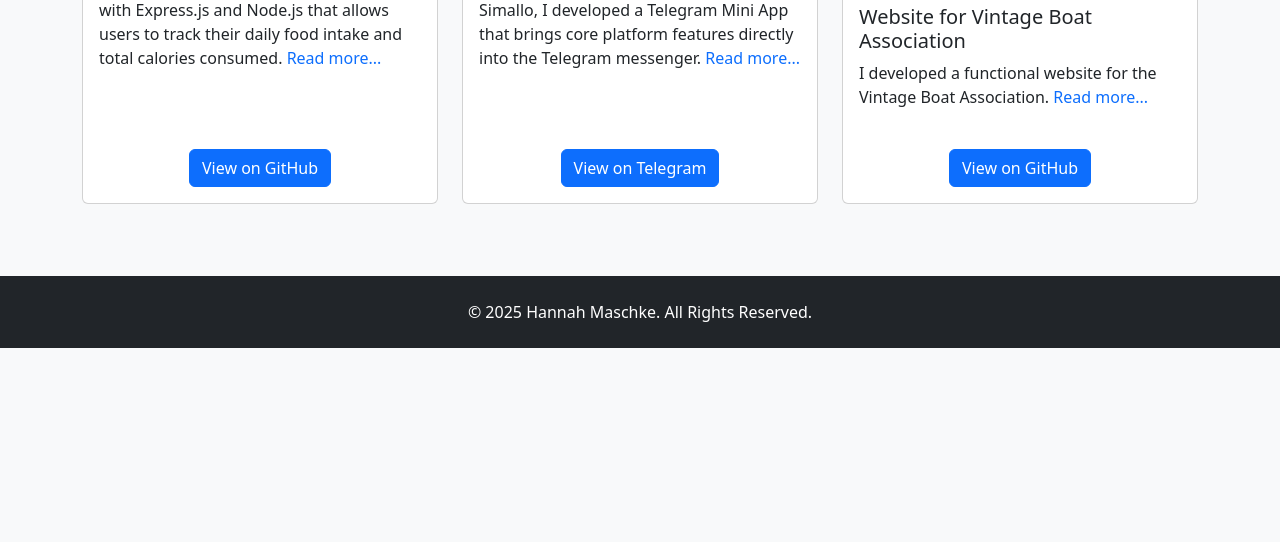
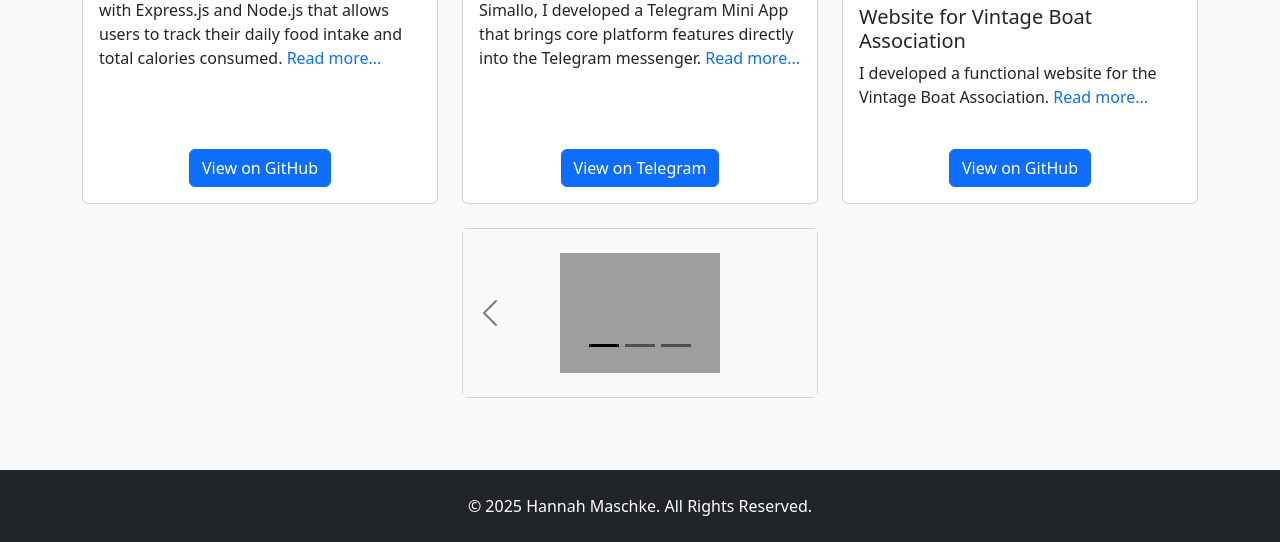
Before and after one commit to hannahmaschke/portfoliowebsite, a Flask app: page /projects in a window 1280 px wide. Shown: the part 1117-1659 px from the top of the page. Before the commit the page ends 1465 px from the top, so only its background shows below. Run offline with Flask 3, Linux system fonts and the light colour scheme; some libraries are stand-ins or nearby versions; grey boxes are pictures that could not be loaded.

Commit message:
added new card for affiliate system

```diff
--- a/website/templates/projects.html
+++ b/website/templates/projects.html
@@ -358,6 +358,89 @@
                             </div>
                         </div>
                     </div>
+
+                    <!-- Affiliate System Project Card
+                    <div class="col-lg-4 mb-4">
+                        <div class="card h-100">
+                            <div class="text-center py-4 bg-light">
+                                <img src="{{ url_for('static', filename='images/miniapp.png') }}"
+                                    class="card-img-top project-thumbnail" alt="Photo of the mini app on Telegram"
+                                    style="max-height: 120px; width: auto; object-fit: contain;"
+                                    data-bs-toggle="tooltip" data-bs-placement="top"
+                                    title="Click to view the image larger">
+                            </div>
+                            <div class="card-body">
+                                <h5 class="card-title">Affiliate System for eSIM.vu</h5>
+                                <p class="card-text">
+                                    I developed an system for eSIMVu's affiliate/partner program.
+                                    <a id="read-more-affiliate" class="text-decoration-none" data-bs-toggle="collapse"
+                                        href="#collapseAffiliate" role="button" aria-expanded="false"
+                                        aria-controls="collapseAffiliate">
+                                        Read more...
+                                    </a>
+                                </p>
+                                <div class="collapse" id="collapseAffiliate">
+                                    <p class="card-text small">
+                                        The affiliate system allows partners to track their commission and stats, create new
+                                        promo codes, and create new referral links. I added onto the existing eSIMVu admin panel (I built this as well)
+                                        to allow the admin to review partner applications, and either accept or reject them. The applicant
+                                        will automatically be sent an email informing them of their application status. The admin
+                                        can also track the partner's commission, their stats, pay the partners, and configure their commission
+                                        rate.
+
+                                    </p>
+                                    <a class="text-decoration-none small" data-bs-toggle="collapse"
+                                        href="#collapseAffiliate" role="button" aria-expanded="false"
+                                        aria-controls="collapseAffiliate">
+                                        Show less
+                                    </a>
+                                </div>
+                            </div>
+                            <div class="card-footer bg-transparent border-0 text-center pb-3">
+                                <a href="https://t.me/SimalloBot" target="_blank" rel="noopener noreferrer"
+                                    class="btn btn-primary">View on Telegram</a>
+                            </div>
+                        </div>
+                    </div> -->
+                    <div class="col-lg-4 mb-4">
+    <div class="card h-100">
+
+        <div class="py-4 bg-light">
+            <div id="carouselAffiliate" class="carousel slide carousel-dark" data-bs-ride="carousel">
+
+                <div class="carousel-indicators">
+                    <button type="button" data-bs-target="#carouselAffiliate" data-bs-slide-to="0" class="active" aria-current="true" aria-label="Slide 1"></button>
+                    <button type="button" data-bs-target="#carouselAffiliate" data-bs-slide-to="1" aria-label="Slide 2"></button>
+                    <button type="button" data-bs-target="#carouselAffiliate" data-bs-slide-to="2" aria-label="Slide 3"></button>
+                </div>
+
+                <div class="carousel-inner">
+                    <div class="carousel-item active">
+                        <div class="text-center">
+                            <img src="{{ url_for('static', filename='images/affiliate-image-1.png') }}"
+                                class="project-thumbnail" alt="Affiliate system screenshot 1"
+                                style="max-height: 120px; width: auto; object-fit: contain;">
+                        </div>
+                    </div>
+                    <div class="carousel-item">
+                        <div class="text-center">
+                            <img src="{{ url_for('static', filename='images/affiliate-image-2.png') }}"
+                                class="project-thumbnail" alt="Affiliate system screenshot 2"
+                                style="max-height: 120px; width: auto; object-fit: contain;">
+                        </div>
+                    </div>
+                    <div class="carousel-item">
+                        <div class="text-center">
+                            <img src="{{ url_for('static', filename='images/affiliate-image-3.png') }}"
+                                class="project-thumbnail" alt="Affiliate system screenshot 3"
+                                style="max-height: 120px; width: auto; object-fit: contain;">
+                        </div>
+                    </div>
+                </div>
+
+                <button class="carousel-control-prev" type="button" data-bs-target="#carouselAffiliate" data-bs-slide="prev">
+                    <span class="carousel-control-prev-icon" aria-hidden="true"></span>
+                    <span class="visually-hidden">Previous</span>
                 </div>
             </div>
         </section>
@@ -410,6 +493,8 @@
             createToggle('collapseCalorie', 'read-more-calorie');
             createToggle('collapseTelegram', 'read-more-telegram');
             createToggle('collapseBoat', 'read-more-boat');
+            createToggle('collapseEsimvu', 'read-more-esimvu');
+            createToggle('collapseAffiliate', 'read-more-affiliate');
 
             // Logic for Image Modal
             const imageModal = new bootstrap.Modal(document.getElementById('imageModal'));
```
